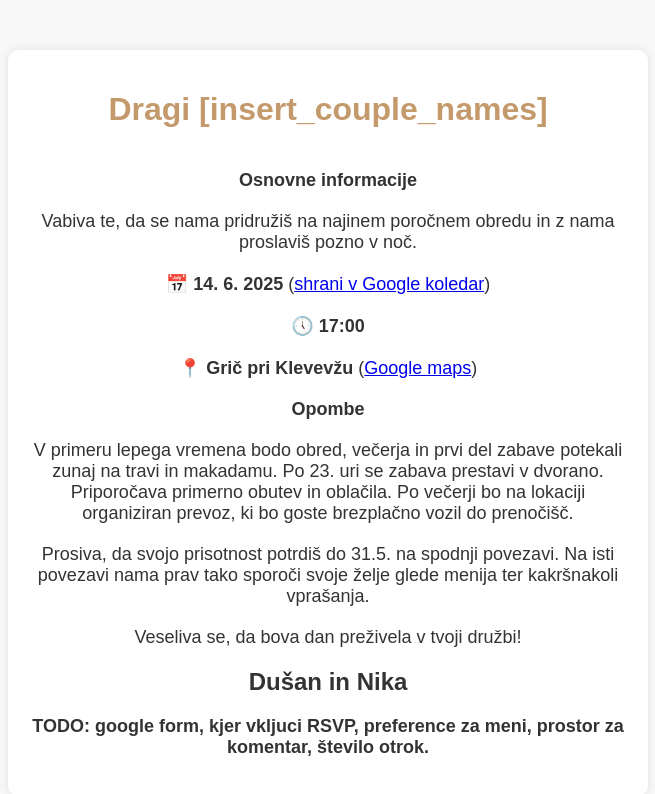
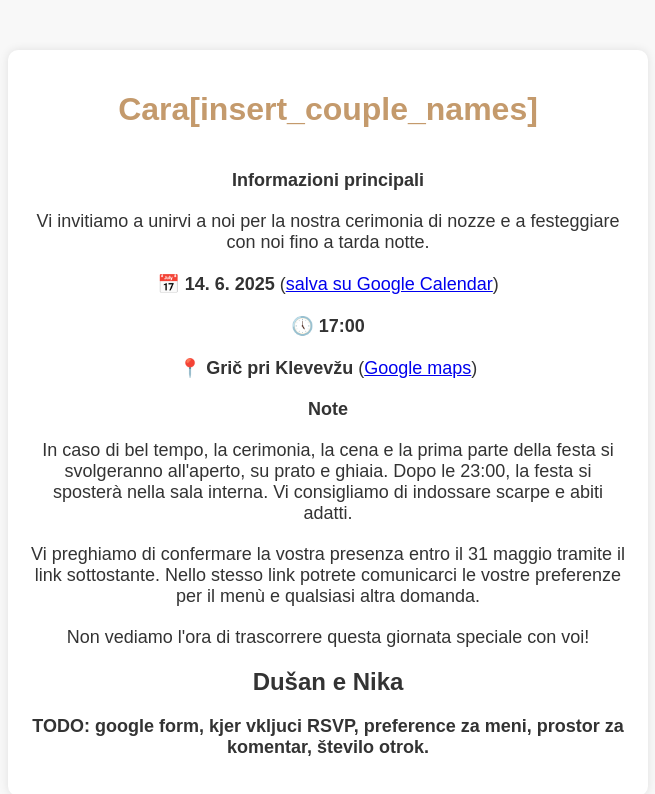
Before and after one commit to nikazibrat/dusanandnika, a plain HTML site: page index.html in a window 1280 px wide. Shown: the whole page, without its empty margins (312-967 px from the left). Drawn offline with Linux system fonts and the light colour scheme.

Commit message:
Update index.html

```diff
--- a/index.html
+++ b/index.html
@@ -3,7 +3,7 @@
 <head>
     <meta charset="UTF-8">
     <meta name="viewport" content="width=device-width, initial-scale=1.0">
-    <title>Wedding Invitation</title>
+    <title>Invito a nozze</title>
     <style>
         body {
             font-family: 'Arial', sans-serif;
@@ -43,18 +43,18 @@
 </head>
 <body>
     <div class="container">
-        <h1 id="dragi">Dragi</h1><h1>&nbsp;</h1><h1 id="couple-names">[insert_couple_names]</h1>
+        <h1>Cara </h1><h1 id="couple-names">[insert_couple_names]</h1>
         <br>
-        <p class="details"><strong>Osnovne informacije</strong></p>
-        <p class="details">Vabiva <span id="te">te</span>, da se nama <span id="pridruzis">pridružiš</span> na najinem poročnem obredu in z nama <span id="proslavis">proslaviš</span> pozno v noč.</p>
-        <p class="details">&#128197; <strong>14. 6. 2025</strong><span> (</span><a href="https://www.google.com/calendar/render?action=TEMPLATE&text=Poroka&dates=20250614T150000Z/20250615T030000Z&details=Join%20us%20for%20our%20special%20day!&location=Grič pri Klevevžu 1, 8220 Šmarješke Toplice" target="_blank">shrani v Google koledar</a><span>)</span></p>
+        <p class="details"><strong>Informazioni principali</strong></p>
+        <p class="details">Vi invitiamo a unirvi a noi per la nostra cerimonia di nozze e a festeggiare con noi fino a tarda notte.</p>
+        <p class="details">&#128197; <strong>14. 6. 2025</strong><span> (</span><a href="https://www.google.com/calendar/render?action=TEMPLATE&text=Poroka&dates=20250614T150000Z/20250615T030000Z&details=Join%20us%20for%20our%20special%20day!&location=Grič pri Klevevžu 1, 8220 Šmarješke Toplice" target="_blank">salva su Google Calendar</a><span>)</span></p>
         <p class="details">&#128340; <strong>17:00</strong></p>
         <p class="details">&#x1F4CD; <strong>Grič pri Klevevžu </strong><span> (</span><a href="https://maps.app.goo.gl/f5zNZ2j4SKGEDLRz6" target="_blank">Google maps</a><span>)</span></p>
-        <p class="details"><strong>Opombe</strong></p>
-        <p class="details">V primeru lepega vremena bodo obred, večerja in prvi del zabave potekali zunaj na travi in makadamu. Po 23. uri se zabava prestavi v dvorano. Priporočava primerno obutev in oblačila. Po večerji bo na lokaciji organiziran prevoz, ki bo goste brezplačno vozil do prenočišč.</p>
-        <p class="details">Prosiva, da svojo prisotnost <span id="potrdis">potrdiš</span> do 31.5. na spodnji povezavi. Na isti povezavi nama prav tako <span id="sporoci">sporoči</span> svoje želje glede menija ter kakršnakoli vprašanja.</p>
-        <p class="details">Veseliva se, da bova dan preživela v <span id="tvoji">tvoji</span> družbi!</p>
-        <h2 id="dragi">Dušan in Nika</h2>
+        <p class="details"><strong>Note</strong></p>
+        <p class="details">In caso di bel tempo, la cerimonia, la cena e la prima parte della festa si svolgeranno all'aperto, su prato e ghiaia. Dopo le 23:00, la festa si sposterà nella sala interna. Vi consigliamo di indossare scarpe e abiti adatti.</p>
+        <p class="details">Vi preghiamo di confermare la vostra presenza entro il 31 maggio tramite il link sottostante. Nello stesso link potrete comunicarci le vostre preferenze per il menù e qualsiasi altra domanda.</p>
+        <p class="details">Non vediamo l'ora di trascorrere questa giornata speciale con voi!</p>
+        <h2 id="dragi">Dušan e Nika</h2>
         <p class="details"><strong>TODO: google form, kjer vkljuci RSVP, preference za meni, prostor za komentar, število otrok.</strong></p>
 
     </div>
```
